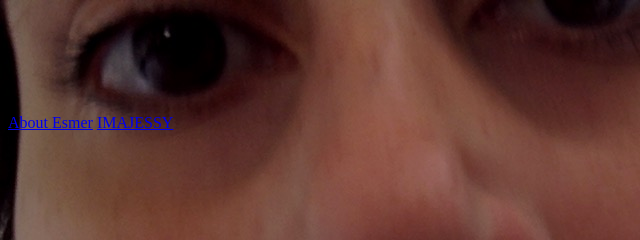
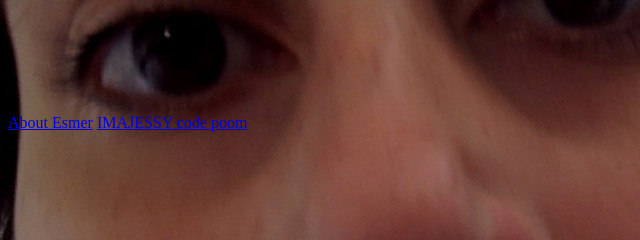
Before and after one commit to smeragrios/L235F16, a plain HTML site: page index.html in a window 1280 px wide. Shown: the top 240 px of the page, 0-640 px from the left. Drawn offline with Linux system fonts and the light colour scheme.

Commit message:
Update index.html

```diff
--- a/index.html
+++ b/index.html
@@ -62,6 +62,7 @@
 <a href="/L235F16/html/aboutme.html">About Esmer</a>
 
 	<a href="/L235F16/html/imajessy.html"> IMAJESSY </a>
+	<a href="/L235F16/html/codepoeem.html"> code poom </a>
 
 </body>
 
```
